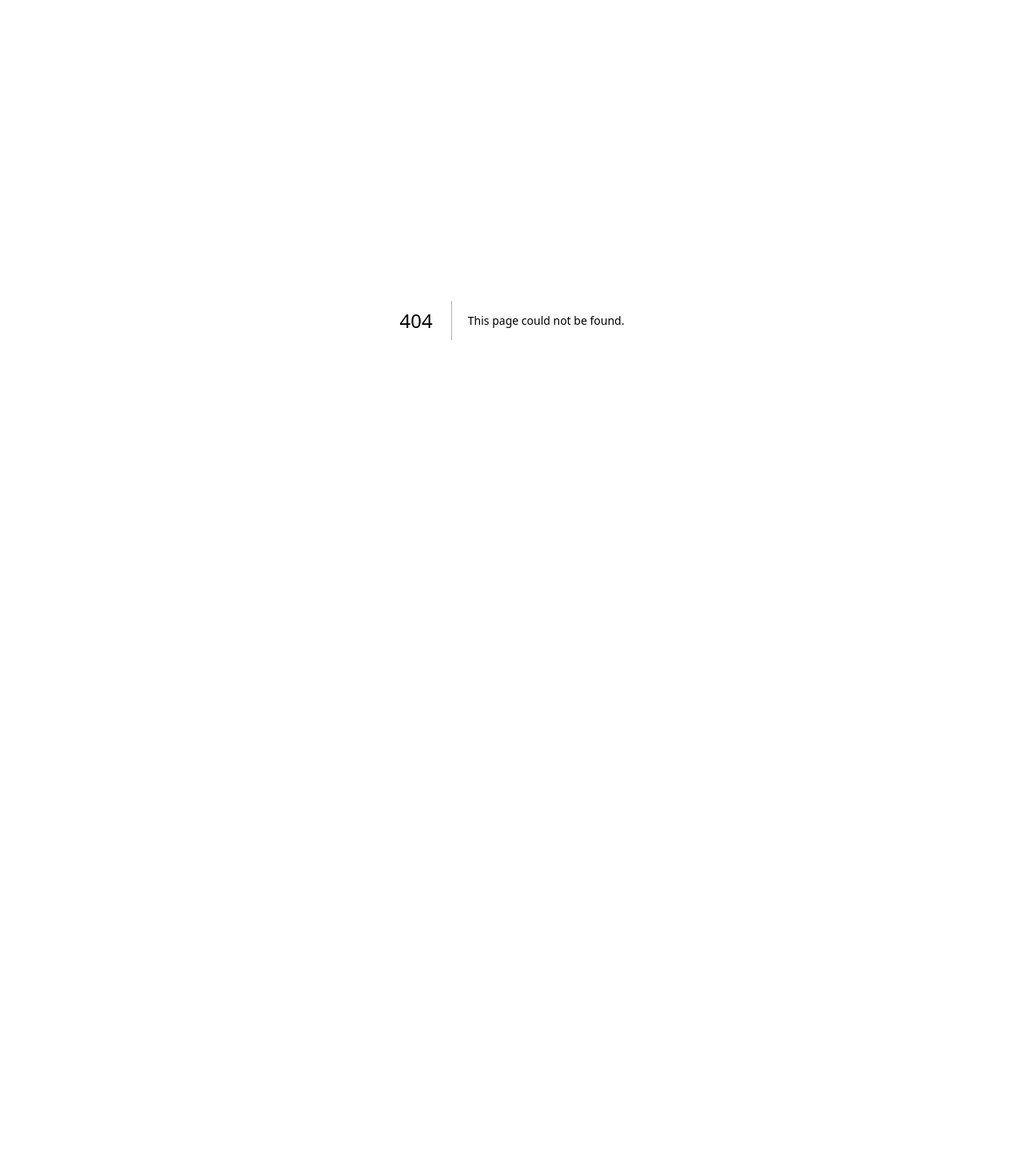
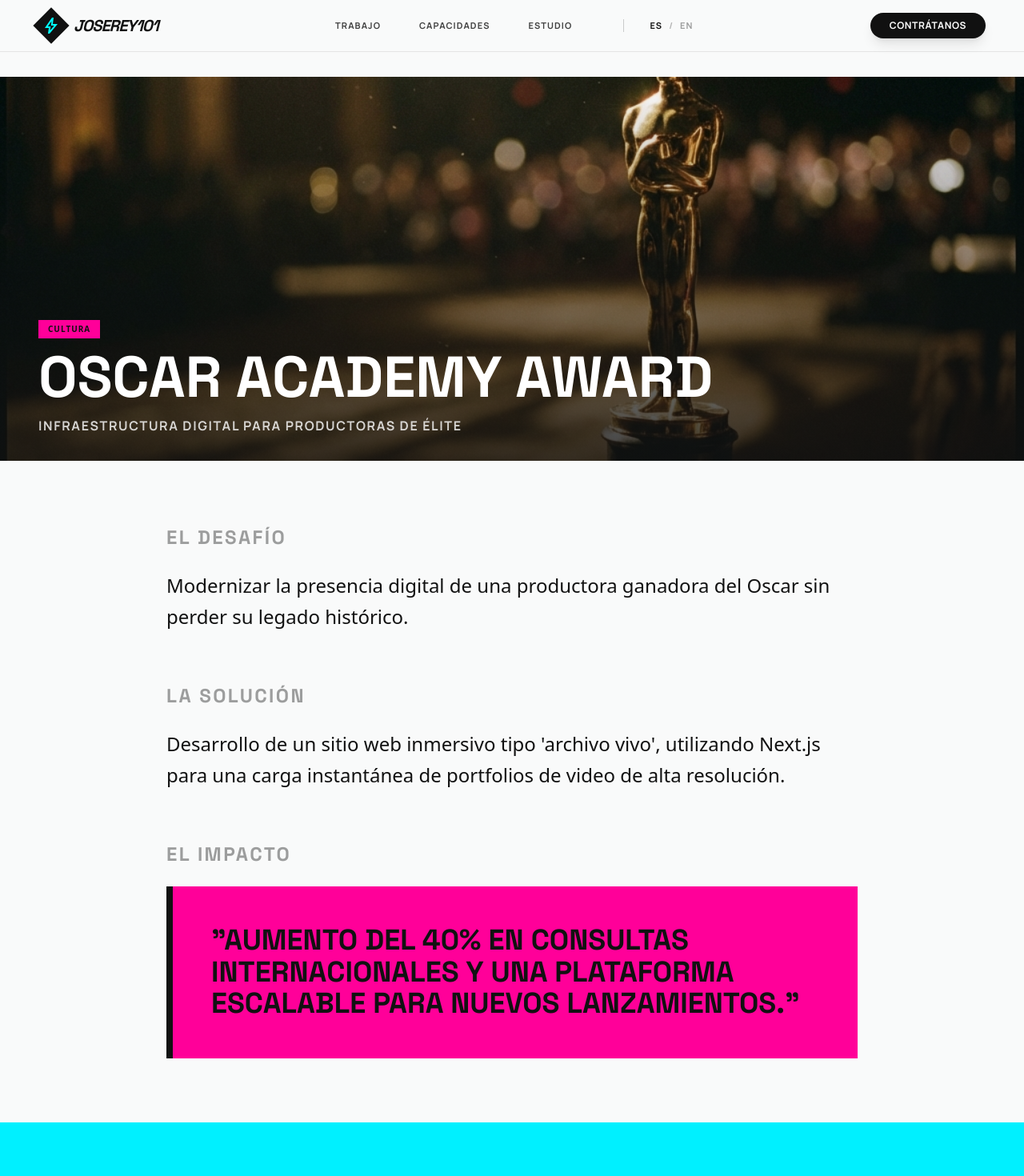
Before and after one commit to joerey101/joserey101, a Next.js app: page /work/1 in a window 1280 px wide. Before the commit this address had no page. Shown: the top 1470 px of the page at 80% size. Before the commit the page ends 800 px from the top, so only its background shows below. Built offline with nearby package versions, Linux system fonts and the light colour scheme.

Commit message:
feat: implement intercepting routes for case studies

```diff
--- /dev/null
+++ b/app/@modal/(.)work/[id]/page.tsx
@@ -0,0 +1,33 @@
+"use client";
+
+import { use } from "react";
+import { useRouter, useSearchParams } from "next/navigation";
+import { getCaseStudyById } from "@/app/content";
+import CaseStudyModal from "@/components/CaseStudyModal";
+
+// Client component wrapper to handle the async data fetching in a way that allows us to use the existing Modal
+// Actually, intercepting routes can be Server Components, but the Modal needs client interactivity.
+// Let's keep this file as Client Component for simplicity in handling the router,
+// OR use a Server Component that passes data to a Client "ModalWrapper".
+// Given getCaseStudyById is just a function reading a local object, we can run it anywhere.
+
+export default function InterceptedWorkPage({ params }: { params: Promise<{ id: string }> }) {
+    const { id } = use(params);
+    const router = useRouter();
+    const searchParams = useSearchParams();
+    const lang = searchParams.get('lang') === 'en' ? 'en' : 'es';
+
+    // We are on the client, so we import the content directly which is also safe if getCaseStudyById is in a shared file
+    const caseStudy = getCaseStudyById(id, lang);
+
+    if (!caseStudy) return null; // Or some error state
+
+    return (
+        <CaseStudyModal
+            isOpen={true} // Always open when this route is active
+            onClose={() => router.back()}
+            caseStudy={caseStudy as any}
+            lang={lang}
+        />
+    );
+}
--- a/app/content.tsx
+++ b/app/content.tsx
@@ -244,3 +244,8 @@
         }
     }
 };
+
+export function getCaseStudyById(id: string, lang: "es" | "en") {
+    const items = content[lang].selectedWork.items;
+    return items.find(item => item.id.toString() === id) || null;
+}
--- a/app/layout.tsx
+++ b/app/layout.tsx
@@ -35,8 +35,10 @@
 
 export default function RootLayout({
   children,
+  modal
 }: Readonly<{
   children: React.ReactNode;
+  modal: React.ReactNode;
 }>) {
   return (
     <html lang="es">
@@ -47,6 +49,7 @@
         className={`${spaceGrotesk.variable} ${manrope.variable} ${specialElite.variable} ${permanentMarker.variable} antialiased`}
       >
         {children}
+        {modal}
       </body>
     </html>
   );
--- /dev/null
+++ b/app/work/[id]/page.tsx
@@ -0,0 +1,39 @@
+import { getCaseStudyById } from "@/app/content";
+import CaseStudyContent from "@/components/CaseStudyContent";
+import Header from "@/components/Header";
+import Footer from "@/components/Footer";
+import { notFound } from "next/navigation";
+
+// Since we are in the App Router, params is a promise
+type Props = {
+    params: Promise<{ id: string }>;
+    searchParams: Promise<{ lang?: string }>;
+}
+
+export default async function WorkPage({ params, searchParams }: Props) {
+    const { id } = await params;
+    const { lang: queryLang } = await searchParams;
+
+    // Simple fallback logic. Ideally we'd have robust i18n routing.
+    const lang = queryLang === 'en' ? 'en' : 'es';
+
+    const caseStudy = getCaseStudyById(id, lang);
+
+    if (!caseStudy) {
+        notFound();
+    }
+
+    // Cast caseStudy to the expected type for CaseStudyContent
+    // The type in content.tsx might match but let's be safe
+    const caseStudyTyped: any = caseStudy;
+
+    return (
+        <>
+            <Header lang={lang} />
+            <main className="pt-24">
+                <CaseStudyContent caseStudy={caseStudyTyped} lang={lang} />
+            </main>
+            <Footer lang={lang} />
+        </>
+    );
+}
--- /dev/null
+++ b/components/CaseStudyContent.tsx
@@ -0,0 +1,92 @@
+"use client";
+
+import Image from "next/image";
+
+interface CaseStudyDetails {
+    challenge: string;
+    solution: string;
+    impact: string;
+}
+
+interface CaseStudy {
+    id: number;
+    title: string;
+    subtitle: string;
+    tag: string;
+    tagDisplay: string;
+    img: string;
+    color: string;
+    details?: CaseStudyDetails;
+}
+
+interface CaseStudyContentProps {
+    caseStudy: CaseStudy;
+    lang: "es" | "en";
+}
+
+export default function CaseStudyContent({ caseStudy, lang }: CaseStudyContentProps) {
+    return (
+        <div className="relative bg-background-light min-h-screen">
+            {/* Hero Image */}
+            <div className="relative w-full h-[50vh] lg:h-[60vh]">
+                <Image
+                    src={caseStudy.img}
+                    alt={caseStudy.title}
+                    fill
+                    className="object-cover"
+                    priority
+                />
+                <div className="absolute inset-0 bg-gradient-to-t from-carbon/80 to-transparent" />
+
+                <div className="absolute bottom-8 left-6 md:left-12 text-white max-w-4xl">
+                    <span className={`inline-block px-3 py-1 mb-4 text-[10px] font-bold uppercase tracking-widest text-carbon ${caseStudy.color}`}>
+                        {caseStudy.tagDisplay}
+                    </span>
+                    <h1 className="font-display font-black text-4xl md:text-6xl lg:text-7xl uppercase leading-[0.9] mb-4">
+                        {caseStudy.title}
+                    </h1>
+                    <p className="font-meta text-sm md:text-base font-bold uppercase tracking-widest opacity-80">
+                        {caseStudy.subtitle}
+                    </p>
+                </div>
+            </div>
+
+            {/* Details */}
+            <div className="p-6 md:p-12 lg:p-20 text-carbon max-w-5xl mx-auto">
+                <div className="grid grid-cols-1 gap-16">
+                    {/* Challenge */}
+                    <div>
+                        <h2 className="font-display font-bold text-2xl uppercase mb-6 text-carbon/40 tracking-widest">
+                            {lang === 'es' ? 'El Desafío' : 'The Challenge'}
+                        </h2>
+                        <p className="font-sans text-xl md:text-2xl leading-relaxed font-medium">
+                            {caseStudy.details?.challenge || "Details coming soon..."}
+                        </p>
+                    </div>
+
+                    {/* Solution */}
+                    <div>
+                        <h2 className="font-display font-bold text-2xl uppercase mb-6 text-carbon/40 tracking-widest">
+                            {lang === 'es' ? 'La Solución' : 'The Solution'}
+                        </h2>
+                        <p className="font-sans text-xl md:text-2xl leading-relaxed font-medium">
+                            {caseStudy.details?.solution || "Details coming soon..."}
+                        </p>
+                    </div>
+
+                    {/* Impact */}
+                    <div>
+                        <h2 className="font-display font-bold text-2xl uppercase mb-6 text-carbon/40 tracking-widest">
+                            {lang === 'es' ? 'El Impacto' : 'The Impact'}
+                        </h2>
+                        <div className={`p-8 md:p-12 ${caseStudy.color} bg-opacity-20 border-l-8 border-carbon`}>
+                            <p className="font-display font-bold text-3xl md:text-4xl leading-[1.1] uppercase">
+                                "{caseStudy.details?.impact || "Details coming soon..."}"
+                            </p>
+                        </div>
+                    </div>
+                </div>
+            </div>
+        </div>
+    );
+}
--- a/components/SelectedWork.tsx
+++ b/components/SelectedWork.tsx
@@ -2,8 +2,8 @@
 
 import { useState } from 'react';
 import Image from 'next/image';
+import Link from 'next/link';
 import { content } from '@/app/content';
-import CaseStudyModal from './CaseStudyModal';
 
 interface SelectedWorkProps {
     lang: "es" | "en";
@@ -11,8 +11,7 @@
 
 export default function SelectedWork({ lang }: SelectedWorkProps) {
     const t = content[lang].selectedWork;
-    const [filter, setFilter] = useState("TODOS"); // Keep internal filter key as TODOS/ALL logic
-    const [selectedCase, setSelectedCase] = useState<any>(null); // Using any temporarily to avoid strict type duplication
+    const [filter, setFilter] = useState("TODOS");
 
     // Map internal filter keys to display logic
     // We used simple string matching before. Let's keep it simple.
@@ -53,10 +52,11 @@
 
             <div id="case-gallery" className="w-full bg-background-light border-b border-grid-line p-4 md:p-8 min-h-[800px] grid grid-cols-1 md:grid-cols-2 gap-4">
                 {filteredCases.map(item => (
-                    <div
+                    <Link
                         key={item.id}
-                        onClick={() => setSelectedCase(item)}
-                        className="relative group w-full aspect-[4/3] overflow-hidden border border-carbon bg-carbon cursor-pointer"
+                        href={`/work/${item.id}?lang=${lang}`}
+                        scroll={false}
+                        className="relative group w-full aspect-[4/3] overflow-hidden border border-carbon bg-carbon block"
                     >
                         <Image
                             src={item.img}
@@ -82,16 +82,9 @@
                                 </p>
                             </div>
                         </div>
-                    </div>
+                    </Link>
                 ))}
             </div>
-
-            <CaseStudyModal
-                isOpen={!!selectedCase}
-                onClose={() => setSelectedCase(null)}
-                caseStudy={selectedCase}
-                lang={lang}
-            />
         </section>
     );
 }
```
